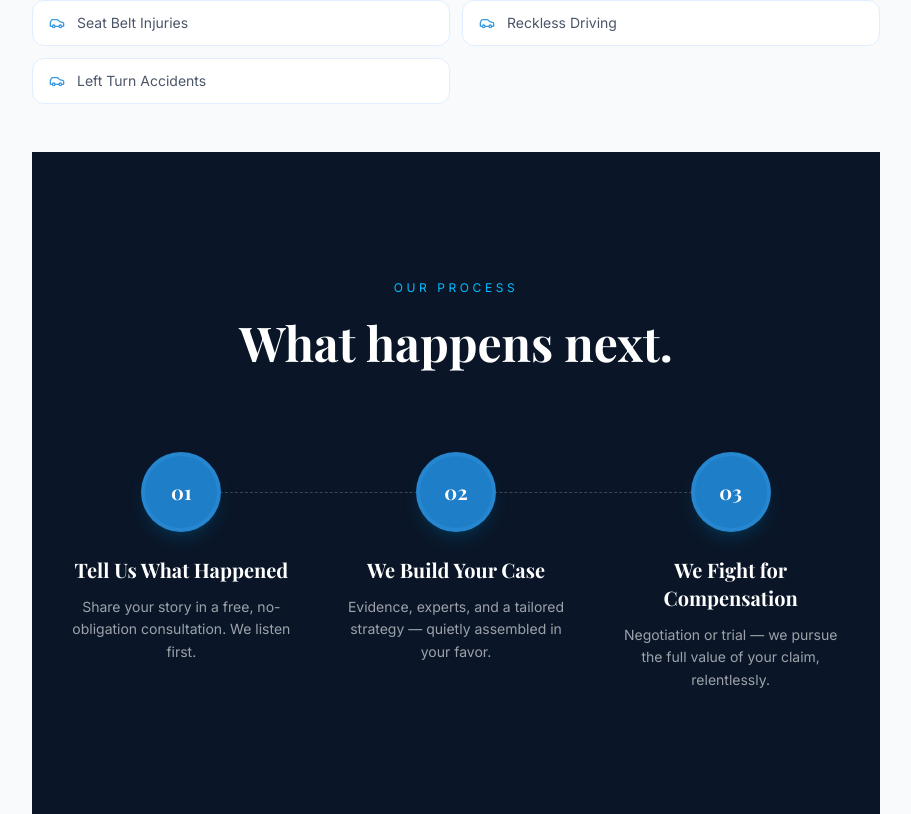
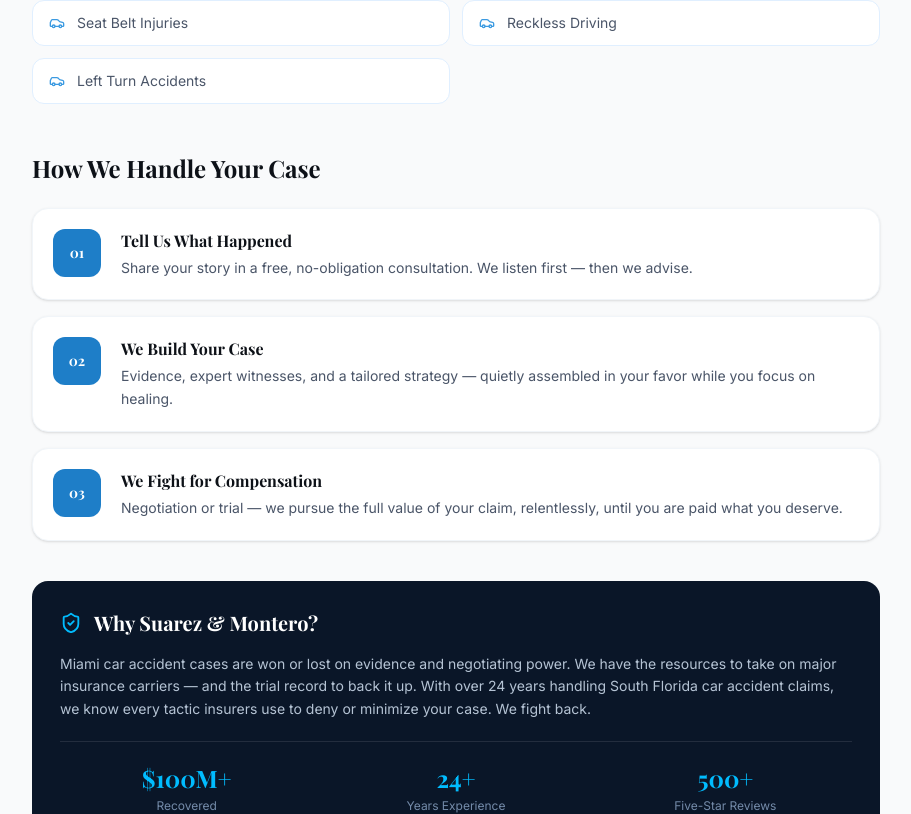
Before and after one commit to Cyrilkwashie/suarez-law, a Next.js app: page /miami-car-accident-attorney in a window 1280 px wide. Shown: the part 1827-2641 px from the top of the page, without its empty margins (0-911 px from the left). Built offline with nearby package versions, Linux system fonts and the light colour scheme.

Commit message:
fix: replace ProcessSteps with inline cards, move FAQ outside layout, fix sidebar links

```diff
--- a/app/(inner)/miami-car-accident-attorney/page.tsx
+++ b/app/(inner)/miami-car-accident-attorney/page.tsx
@@ -2,7 +2,6 @@
 import Link from "next/link";
 import InnerPageLayout from "@/components/InnerPageLayout";
 import ConsultationBanner from "@/components/ConsultationBanner";
-import ProcessSteps from "@/components/ProcessSteps";
 import FaqAccordion, { type FaqItem } from "@/components/FaqAccordion";
 import { Car, CheckCircle2, ShieldCheck, Clock, Star } from "lucide-react";
 import type { Metadata } from "next";
@@ -146,8 +145,29 @@
           </div>
         </section>
 
-        {/* Process steps */}
-        <ProcessSteps />
+        {/* How We Handle Your Case */}
+        <section className="mb-10">
+          <h2 className="font-display font-bold text-2xl text-ink mb-6">
+            How We Handle Your Case
+          </h2>
+          <div className="space-y-4">
+            {[
+              { num: "01", title: "Tell Us What Happened", desc: "Share your story in a free, no-obligation consultation. We listen first — then we advise." },
+              { num: "02", title: "We Build Your Case", desc: "Evidence, expert witnesses, and a tailored strategy — quietly assembled in your favor while you focus on healing." },
+              { num: "03", title: "We Fight for Compensation", desc: "Negotiation or trial — we pursue the full value of your claim, relentlessly, until you are paid what you deserve." },
+            ].map((step) => (
+              <div key={step.num} className="flex gap-5 bg-white border border-slate-100 rounded-2xl p-5 shadow-sm">
+                <div className="w-12 h-12 bg-sky-600 rounded-xl flex items-center justify-center shrink-0">
+                  <span className="font-display font-bold text-white text-sm">{step.num}</span>
+                </div>
+                <div>
+                  <p className="font-display font-semibold text-ink text-base mb-1">{step.title}</p>
+                  <p className="font-body text-sm text-ink-muted leading-relaxed">{step.desc}</p>
+                </div>
+              </div>
+            ))}
+          </div>
+        </section>
 
         {/* Why Suarez & Montero */}
         <section className="mb-10">
@@ -200,9 +220,13 @@
           </div>
         </section>
 
-        {/* FAQ */}
-        <FaqAccordion items={faqs} heading="Car Accident FAQ" />
       </InnerPageLayout>
+
+      <FaqAccordion
+        items={faqs}
+        heading="Car Accident FAQ"
+        eyebrow="FAQ"
+      />
 
       <ConsultationBanner heading="Were You in a Miami Car Accident?" subtext="Call now for a free case evaluation. No fee unless we win — guaranteed." />
     </>
--- a/components/InnerPageLayout.tsx
+++ b/components/InnerPageLayout.tsx
@@ -14,16 +14,16 @@
 }
 
 const practiceLinks = [
-  { label: "Auto Accidents", href: "/miami-auto-accident-attorney" },
   { label: "Car Accidents", href: "/miami-car-accident-attorney" },
-  { label: "Bicycle Accidents", href: "/miami-bicycle-accident-attorney" },
-  { label: "Truck Accidents", href: "/miami-truck-accident-lawyer" },
-  { label: "Motorcycle Accidents", href: "/motorcycle-accident-lawyers-miami" },
-  { label: "Slip and Fall", href: "/miami-slip-fall-accident-attorney" },
-  { label: "Wrongful Death", href: "/miami-wrongful-death-attorney" },
-  { label: "Medical Malpractice", href: "/miami-medical-malpractice-attorney" },
-  { label: "Pedestrian Accidents", href: "/miami-pedestrian-accident-attorney" },
-  { label: "Premises Liability", href: "/miami-premises-liability-attorney" },
+  { label: "Bicycle & Motorcycle", href: "/practice-areas/bicycle-motorcycle" },
+  { label: "Truck Accidents", href: "/practice-areas/truck-accidents" },
+  { label: "Slip & Fall", href: "/practice-areas/slip-and-fall" },
+  { label: "Medical Malpractice", href: "/practice-areas/medical-malpractice" },
+  { label: "Wrongful Death", href: "/practice-areas/wrongful-death" },
+  { label: "Boating & Cruise", href: "/practice-areas/boating-cruise" },
+  { label: "Brain & Spinal Injury", href: "/practice-areas/brain-spinal" },
+  { label: "Pedestrian Accidents", href: "/practice-areas/pedestrian-accidents" },
+  { label: "All Practice Areas", href: "/practice-areas" },
 ];
 
 export default function InnerPageLayout({
```
